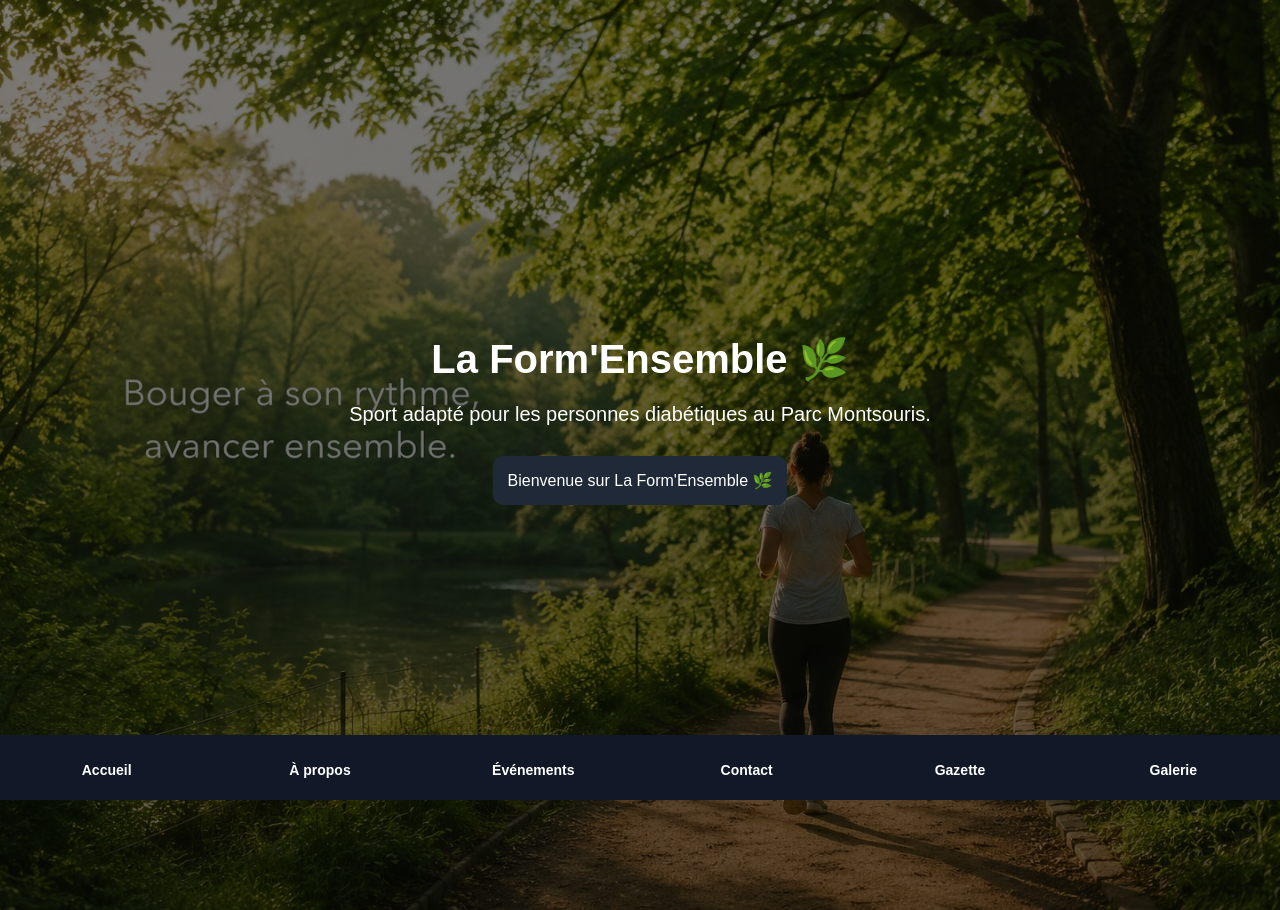
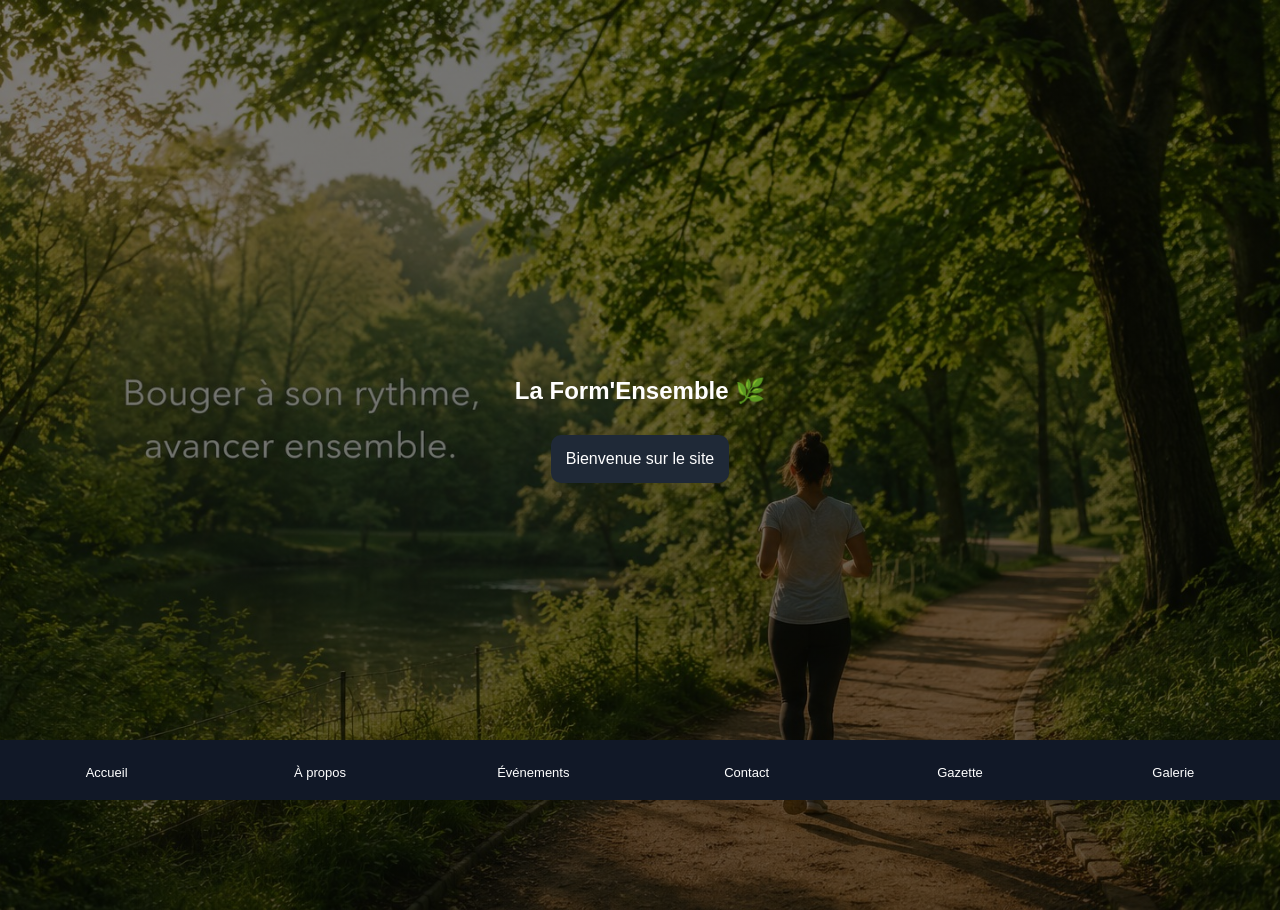
Before and after one commit to laformeensemble/laformeensemble, a plain HTML site: page index.html in a window 1280 px wide. Both pictures are taken after a click on the button "Accueil". Drawn offline with Linux system fonts and the light colour scheme; no server answers.

Commit message:
index.html

```diff
--- a/index.html
+++ b/index.html
@@ -19,7 +19,7 @@ body{
   color:white;
 }
 
-/* NAV MOBILE */
+/* NAV */
 nav{
   position:fixed;
   bottom:0;
@@ -34,7 +34,7 @@ nav button{
   background:none;
   border:none;
   color:white;
-  font-size:14px;
+  font-size:13px;
 }
 
 /* PAGES */
@@ -44,7 +44,7 @@ section{
   padding-bottom:90px;
 }
 
-.active{
+section.active{
   display:block;
 }
 
@@ -65,35 +65,12 @@ input{
 
 /* BUTTON */
 button{
-  padding:12px;
+  padding:10px;
   width:100%;
   background:#4ade80;
   border:none;
   margin-top:5px;
-  border-radius:12px;
-  color:#0b1220;
-  font-weight:bold;
-  cursor:pointer;
-
-  transition: all 0.2s ease;
-  transform: scale(1);
-}
-
-/* quand on passe la souris */
-button:hover{
-  background:#22c55e;
-  transform: scale(1.03);
-  box-shadow: 0 5px 15px rgba(0,0,0,0.3);
-}
-
-/* effet clic */
-button:active{
-  transform: scale(0.95);
-}
-
-/* effet mobile (tap feedback) */
-button:focus{
-  outline:none;
+  border-radius:10px;
 }
 
 /* IMAGE */
@@ -108,7 +85,7 @@ iframe{
   border:none;
 }
 
-/* ACCUEIL IMAGE */
+/* ACCUEIL */
 #home{
   min-height:100vh;
   display:flex;
@@ -125,16 +102,6 @@ iframe{
   background-position:center;
 }
 
-#home h2{
-  font-size:40px;
-  margin:0;
-}
-
-#home p{
-  font-size:20px;
-  max-width:600px;
-}
-
 </style>
 </head>
 
@@ -143,10 +110,8 @@ iframe{
 <!-- 🟢 ACCUEIL -->
 <section id="home" class="active">
   <h2>La Form'Ensemble 🌿</h2>
-  <p>Sport adapté pour les personnes diabétiques au Parc Montsouris.</p>
-
   <div class="card">
-    Bienvenue sur La Form'Ensemble 🌿
+    Bienvenue sur le site
   </div>
 </section>
 
@@ -175,10 +140,9 @@ iframe{
 <div id="gazBlocked">Connexion requise</div>
 
 <div id="gazContent" style="display:none">
+<iframe src="https://drive.google.com/file/d/ID_DU_PDF/preview"></iframe>
+</div>
 
-<iframe src="https://drive.google.com/file/d/ID_DU_PDF/preview"></iframe>
-
-</div>
 </section>
 
 <!-- 🔒 GALERIE -->
@@ -197,6 +161,7 @@ iframe{
 <div id="images"></div>
 
 </div>
+
 </section>
 
 <!-- NAV -->
@@ -213,22 +178,26 @@ iframe{
 
 // 🔥 FIREBASE
 const firebaseConfig = {
-  apiKey: "AIzaSyC9Onkj0aUzHoQ4LQI5phaMFlNqTbQM74o",
-  authDomain: "la-form-ensemble.firebaseapp.com",
-  projectId: "la-form-ensemble"
+  apiKey: "TON_API_KEY",
+  authDomain: "TON_PROJECT.firebaseapp.com",
+  projectId: "TON_PROJECT"
 };
 
 firebase.initializeApp(firebaseConfig);
 const db = firebase.firestore();
 
-/* NAVIGATION */
+/* NAVIGATION ULTRA FIABLE */
 function show(page){
 
   document.querySelectorAll("section").forEach(s=>{
     s.classList.remove("active");
   });
 
-  document.getElementById(page).classList.add("active");
+  const target = document.getElementById(page);
+
+  if(target){
+    target.classList.add("active");
+  }
 
 }
 
```
